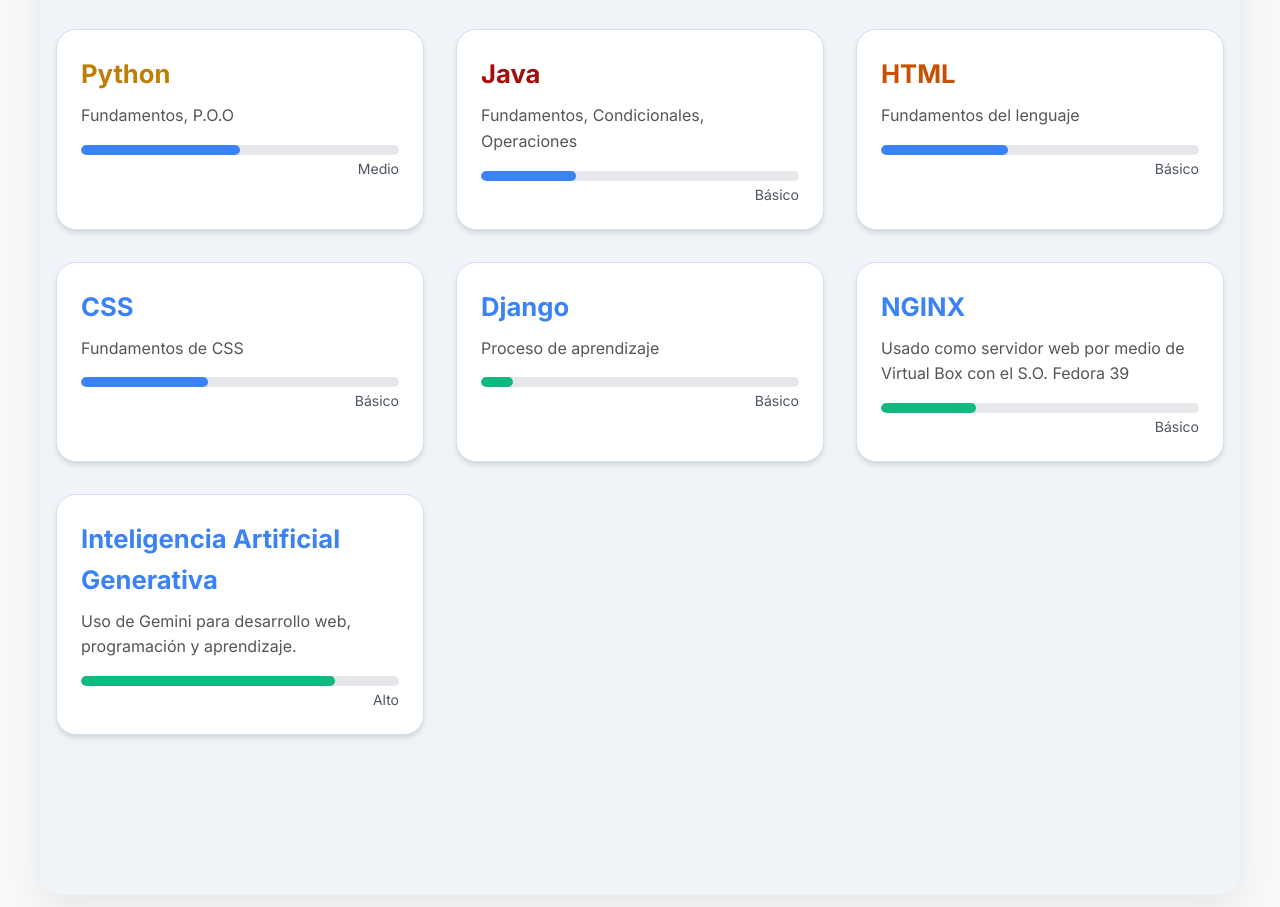
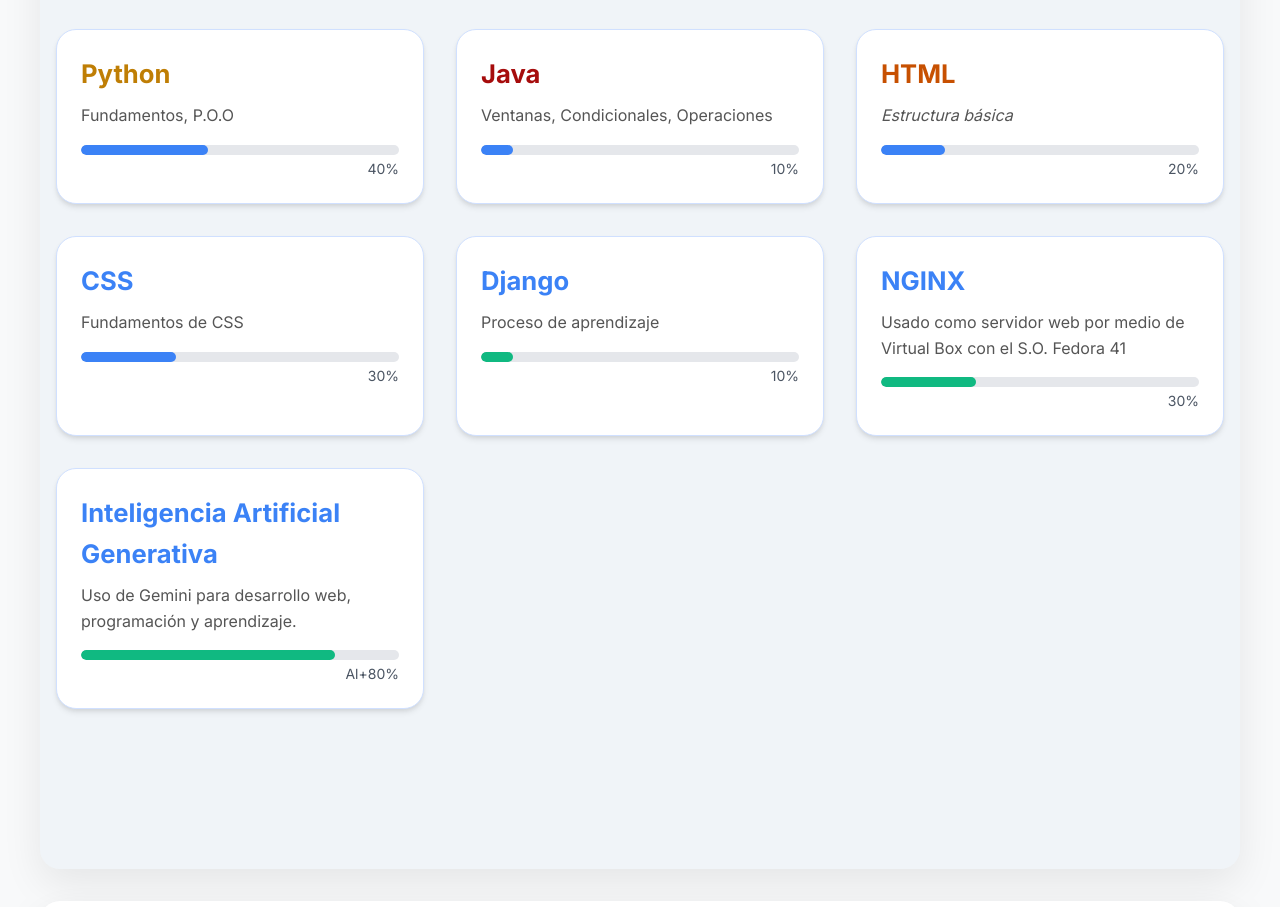
Before and after one commit to donodiaz03/Donovan-Desarrollador, a plain HTML site: page index.html in a window 1280 px wide. Shown: the part 2558-3465 px from the top of the page. Drawn offline with nearby package versions, Linux system fonts and the light colour scheme.

Commit message:
Actualizacion de información

```diff
--- a/index.html
+++ b/index.html
@@ -51,11 +51,12 @@
                 <h2 class="section-title">Sobre Mí</h2>
                 <div class="about-content flex flex-col md:flex-row items-center justify-between mt-8">
                     <div class="about-text md:w-2/3 text-lg leading-relaxed">
-                        <p> Desarrollador en formación con enfoque en desarrollo web. Cuento con bases
-                            sólidas en Python y experiencia práctica en configuración de servidores web con Nginx, y aprendizaje con el lenguaje JAVA.
-                            Me apasiona implementar soluciones mediante el uso estratégico de herramientas de inteligencia artificial para
-                            acelerar el desarrollo. Estoy en constante práctica y aprendizaje, enfocado en evolucionar hacia el
-                            desarrollo full-stack, con una mentalidad autodidacta, adaptable y orientada a resultados.</p>
+                        <p>Recién egresado de la carrera de Ingeniería en Computación,
+                            con una profunda curiosidad por transformar ideas en soluciones funcionales.
+                            Mi enfoque para el autoaprendizaje es práctico y moderno:
+                            utilizo herramientas de IA para generar código, convirtiendo cada resultado en una lección interactiva.
+                            Analizo, modifico y pruebo este código hasta dominar la lógica detrás de él,
+                            lo que me permite construir conocimiento sólido a partir de la práctica y mantenerme a la vanguardia tecnológica.</p>
                     </div>
                     <div class="about-image md:w-1/3 mt-8 md:mt-0 md:ml-8">
                         <img src="yo.jpg" alt="Tu Foto de Perfil" class="rounded-full shadow-lg w-48 h-48 md:w-64 md:h-64 object-cover mx-auto animate-pulse-slight">
@@ -107,31 +108,31 @@
                         <p class="skill-description mt-2">Fundamentos, P.O.O</p>
                         <div class="skill-level mt-4">
                             <div class="level-bar-container bg-gray-200 rounded-full h-2">
-                                <div class="level-bar bg-blue-500 h-full rounded-full" style="width: 50%;"></div>
+                                <div class="level-bar bg-blue-500 h-full rounded-full" style="width: 40%;"></div>
                             </div>
-                            <span class="level-text text-sm text-gray-600 mt-1 block text-right">Medio</span>
+                            <span class="level-text text-sm text-gray-600 mt-1 block text-right">40%</span>
                         </div>
                     </div>
                     <!-- Habilidad -->
                     <div class="skill-item p-6 rounded-xl shadow-md bg-white hover:shadow-lg transition-all duration-300 transform hover:-translate-y-1">
                         <h3 class="skill-java">Java</h3>
-                        <p class="skill-description mt-2">Fundamentos, Condicionales, Operaciones</p>
+                        <p class="skill-description mt-2">Ventanas, Condicionales, Operaciones</p>
                         <div class="skill-level mt-4">
                             <div class="level-bar-container bg-gray-200 rounded-full h-2">
-                                <div class="level-bar bg-blue-500 h-full rounded-full" style="width: 30%;"></div>
+                                <div class="level-bar bg-blue-500 h-full rounded-full" style="width: 10%;"></div>
                             </div>
-                            <span class="level-text text-sm text-gray-600 mt-1 block text-right">Básico</span>
+                            <span class="level-text text-sm text-gray-600 mt-1 block text-right">10%</span>
                         </div>
                     </div>
                     <!-- Habilidad 2 -->
                     <div class="skill-item p-6 rounded-xl shadow-md bg-white hover:shadow-lg transition-all duration-300 transform hover:-translate-y-1">
                         <h3 class="skill-html">HTML</h3>
-                        <p class="skill-description mt-2">Fundamentos del lenguaje</p>
+                        <p class="skill-description mt-2"><Em>Estructura básica</Em></p>
                         <div class="skill-level mt-4">
                             <div class="level-bar-container bg-gray-200 rounded-full h-2">
-                                <div class="level-bar bg-blue-500 h-full rounded-full" style="width: 40%;"></div>
+                                <div class="level-bar bg-blue-500 h-full rounded-full" style="width: 20%;"></div>
                             </div>
-                            <span class="level-text text-sm text-gray-600 mt-1 block text-right">Básico</span>
+                            <span class="level-text text-sm text-gray-600 mt-1 block text-right">20%</span>
                         </div>
                     </div>
                     <!-- Habilidad 3 -->
@@ -140,9 +141,9 @@
                         <p class="skill-description mt-2">Fundamentos de CSS</p>
                         <div class="skill-level mt-4">
                             <div class="level-bar-container bg-gray-200 rounded-full h-2">
-                                <div class="level-bar bg-blue-500 h-full rounded-full" style="width: 40%;"></div>
+                                <div class="level-bar bg-blue-500 h-full rounded-full" style="width: 30%;"></div>
                             </div>
-                            <span class="level-text text-sm text-gray-600 mt-1 block text-right">Básico</span>
+                            <span class="level-text text-sm text-gray-600 mt-1 block text-right">30%</span>
                         </div>
                     </div>
                     <!-- Ejemplo de Habilidad -->
@@ -153,19 +154,19 @@
                             <div class="level-bar-container bg-gray-200 rounded-full h-2">
                                 <div class="level-bar bg-green-500 h-full rounded-full" style="width: 10%;"></div>
                             </div>
-                            <span class="level-text text-sm text-gray-600 mt-1 block text-right">Básico</span>
+                            <span class="level-text text-sm text-gray-600 mt-1 block text-right">10%</span>
                         </div>
                     </div>
 
                     <!-- Ejemplo de Habilidad -->
                     <div class="skill-item p-6 rounded-xl shadow-md bg-white hover:shadow-lg transition-all duration-300 transform hover:-translate-y-1">
                         <h3 class="skill-title">NGINX</h3>
-                        <p class="skill-description mt-2">Usado como servidor web por medio de Virtual Box con el S.O. Fedora 39</p>
+                        <p class="skill-description mt-2">Usado como servidor web por medio de Virtual Box con el S.O. Fedora 41</p>
                         <div class="skill-level mt-4">
                             <div class="level-bar-container bg-gray-200 rounded-full h-2">
                                 <div class="level-bar bg-green-500 h-full rounded-full" style="width: 30%;"></div>
                             </div>
-                            <span class="level-text text-sm text-gray-600 mt-1 block text-right">Básico</span>
+                            <span class="level-text text-sm text-gray-600 mt-1 block text-right">30%</span>
                         </div>
                     </div>
 
@@ -177,7 +178,7 @@
                             <div class="level-bar-container bg-gray-200 rounded-full h-2">
                                 <div class="level-bar bg-green-500 h-full rounded-full" style="width: 80%;"></div>
                             </div>
-                            <span class="level-text text-sm text-gray-600 mt-1 block text-right">Alto</span>
+                            <span class="level-text text-sm text-gray-600 mt-1 block text-right">Al+80%</span>
                         </div>
                     </div>
 
```
